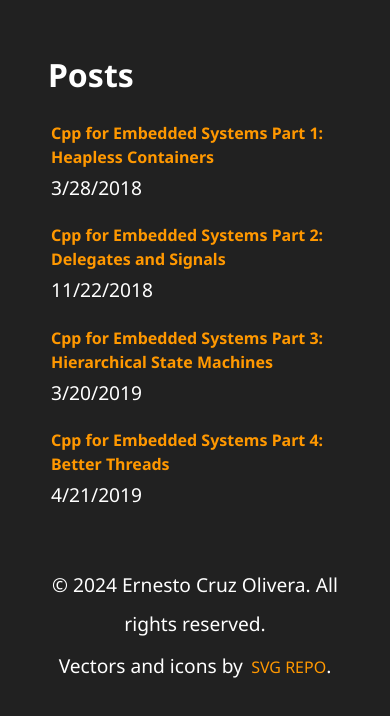
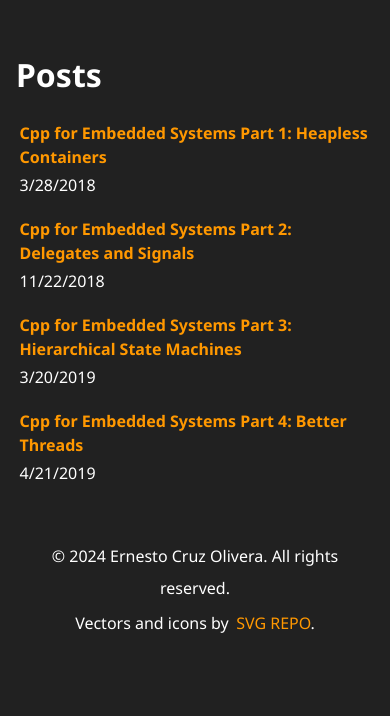
Before and after one commit to ecruzolivera/ecruzolivera-website, an Astro site: page / in a window 390 px wide. Shown: the part 943-1659 px from the top of the page. After the commit the page ends 1614 px from the top, so only its background shows below. Built offline with nearby package versions, Linux system fonts and the light colour scheme; Astro itself is replaced by a stand-in of ours.

Commit message:
fixing padding

```diff
--- a/src/layouts/BaseLayout.astro
+++ b/src/layouts/BaseLayout.astro
@@ -17,15 +17,6 @@ import Footer from "../components/Footer.astro"
         justify-content: space-between;
         align-items: center;
       }
-      .header {
-      }
-
-      .main {
-        padding: 1em 3em;
-      }
-
-      .footer {
-      }
     </style>
   </head>
 
--- a/src/styles/global.css
+++ b/src/styles/global.css
@@ -135,11 +135,6 @@ img {
   display: block;
 }
 
-@media (max-width: 720px) {
-  .main {
-    padding: 1em;
-  }
-  p {
-    font-size: 1.2em;
-  }
+.main {
+  padding: 1em;
 }
```
